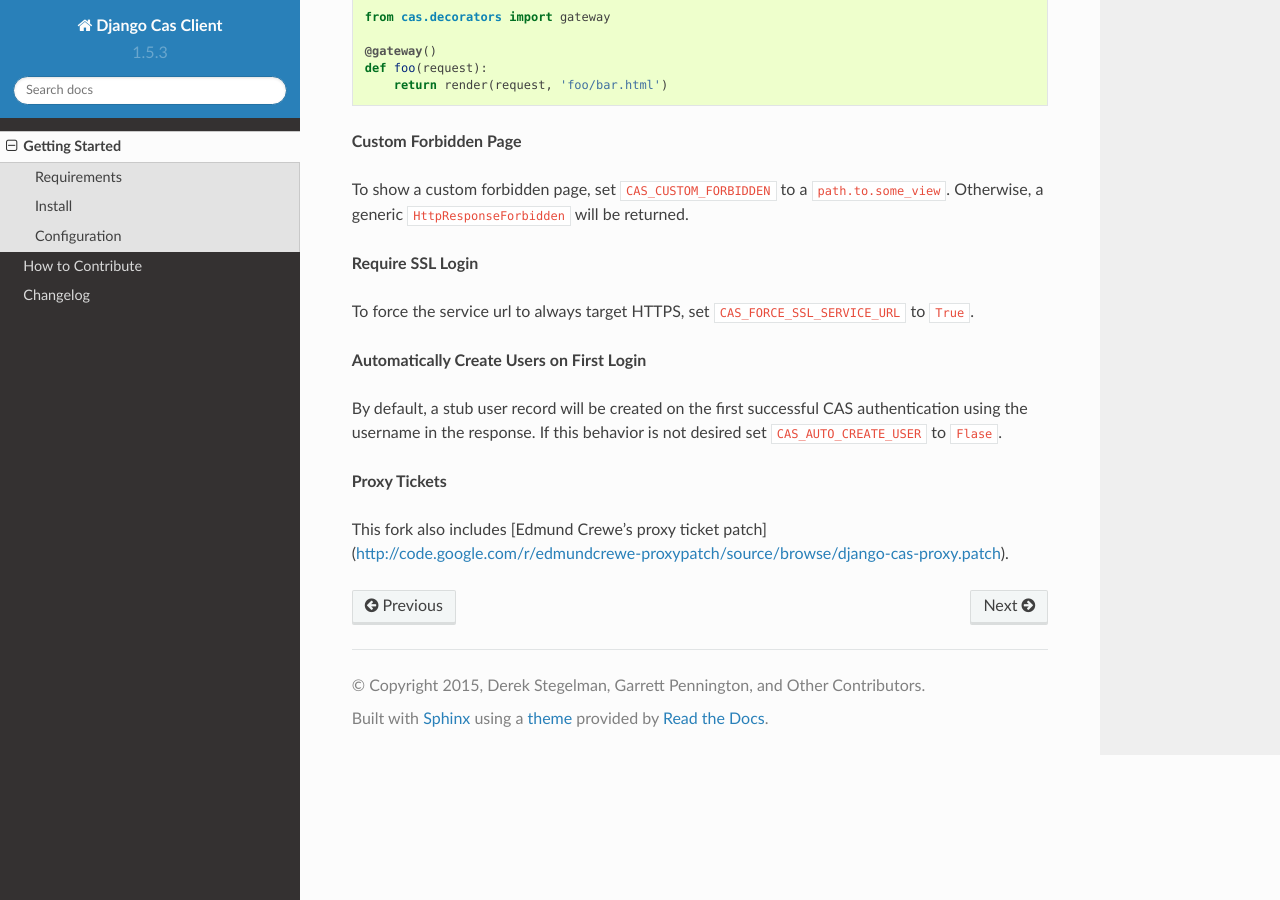
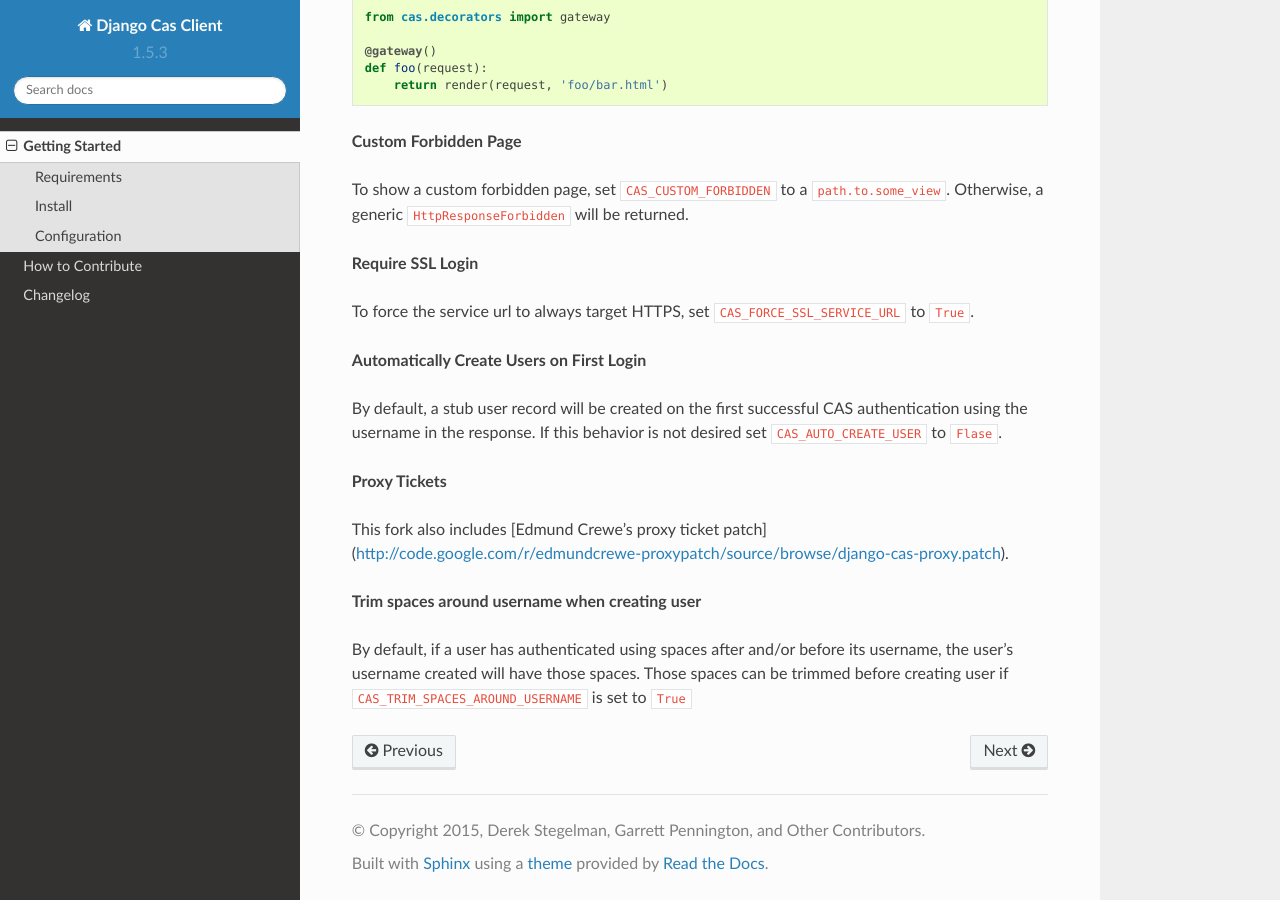
Before and after one commit to kstateome/django-cas, a Sphinx documentation site: the page built from docs/source/gettingstarted.rst, in a window 1280 px wide and 900 px high, scrolled down 2505 px. Built offline with Sphinx 7.4.7 and the Read the Docs theme 2.0.0, drawn with Linux system fonts in a browser that asks for light colours.

Commit message:
Strip username when creating user.
Fix #60.

```diff
--- a/cas/__init__.py
+++ b/cas/__init__.py
@@ -20,6 +20,7 @@
     'CAS_PGT_FETCH_WAIT': True,
     'CAS_FORCE_SSL_SERVICE_URL': False,
     'CAS_AUTO_CREATE_USER': True,
+    'CAS_TRIM_SPACES_AROUND_USERNAME': False,
 }
 
 for key, value in _DEFAULTS.items():
--- a/docs/source/gettingstarted.rst
+++ b/docs/source/gettingstarted.rst
@@ -131,3 +131,9 @@
 
 This fork also includes
 [Edmund Crewe's proxy ticket patch](http://code.google.com/r/edmundcrewe-proxypatch/source/browse/django-cas-proxy.patch).
+
+**Trim spaces around username when creating user**
+
+By default, if a user has authenticated using spaces after and/or before its username,
+the user's username created will have those spaces. Those spaces can be trimmed before creating
+user if ``CAS_TRIM_SPACES_AROUND_USERNAME`` is set to ``True``
```
Also changed, not shown: README.md (+6 -0 lines), 1 other file.
